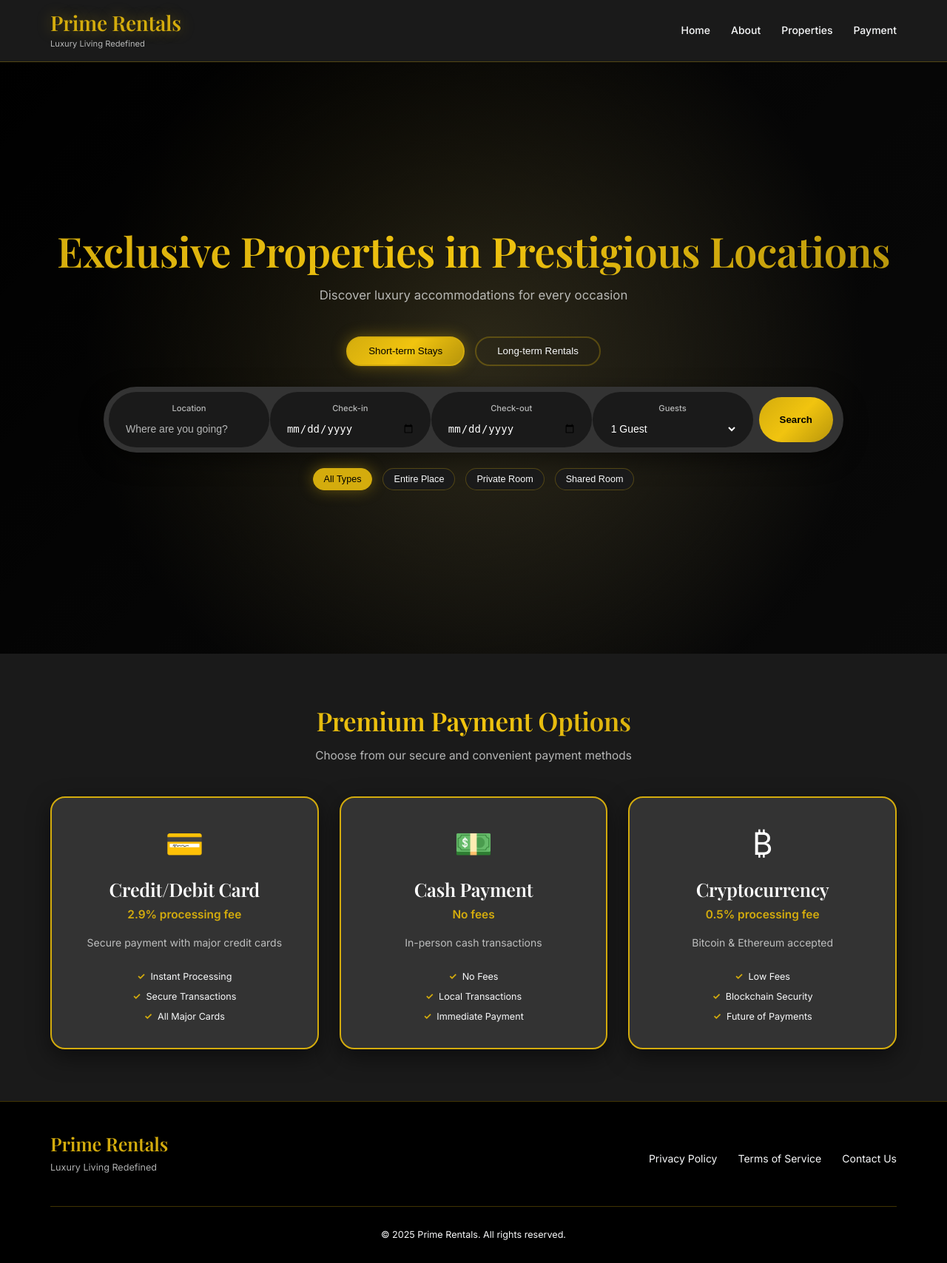
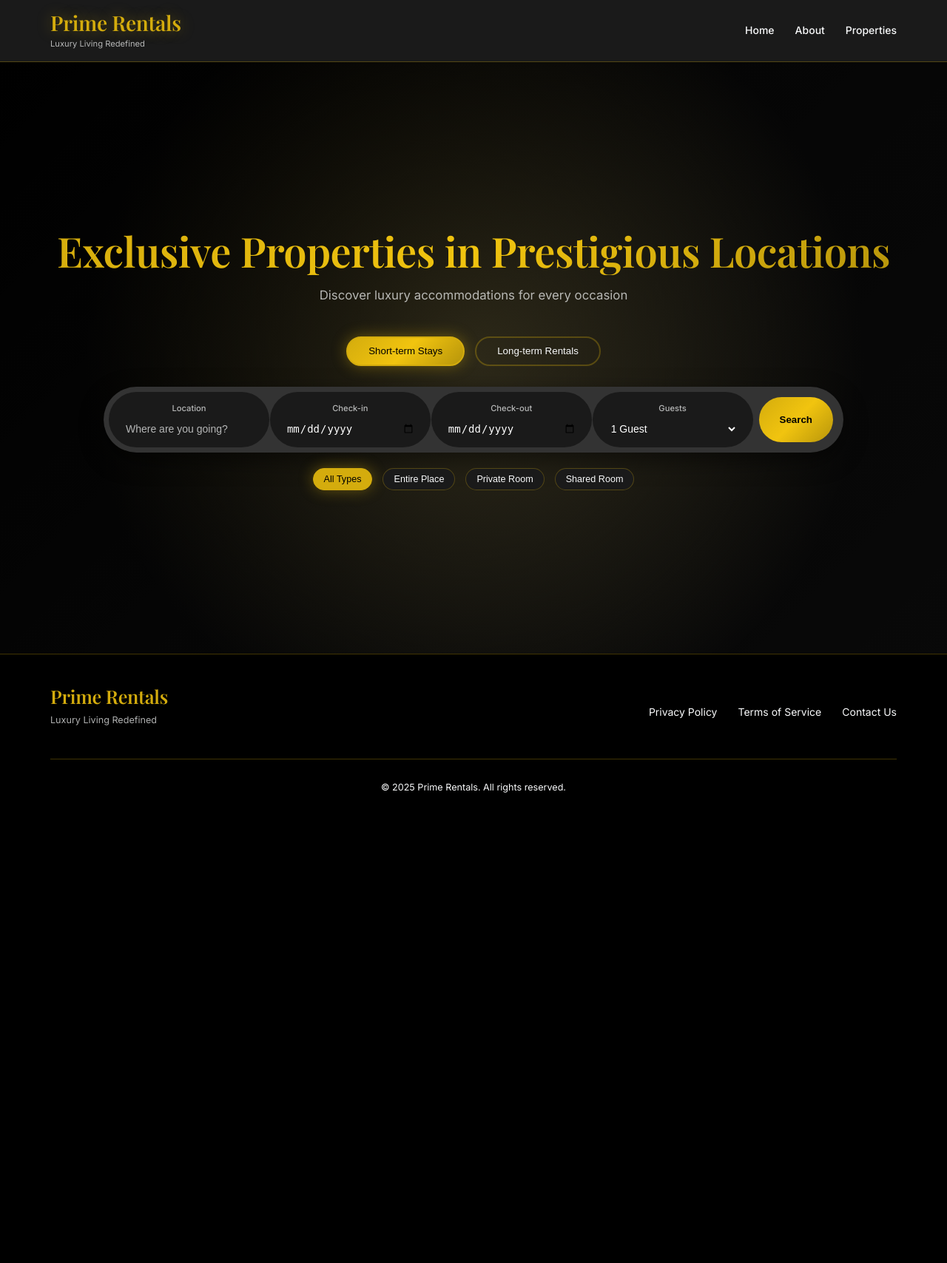
Before and after one commit to ryanyv/prime_rentals, a Django app: page / in a window 1280 px wide. Shown: the whole page at 74% size. After the commit the page ends 1072 px from the top, so only its background shows below. Run offline with Django 5.2, Linux system fonts and the light colour scheme.

Commit message:
Remove payment section from luxury home

```diff
--- a/templates/luxury_about.html
+++ b/templates/luxury_about.html
@@ -21,7 +21,6 @@
                     <a href="{% url 'rentals:home' %}#hero" class="nav__link">Home</a>
                     <a href="{% url 'rentals:luxury_about' %}" class="nav__link">About</a>
                     <a href="{% url 'rentals:luxury_properties' %}" class="nav__link">Properties</a>
-                    <a href="{% url 'rentals:home' %}#payment" class="nav__link">Payment</a>
                 </nav>
             </div>
         </div>
--- a/templates/luxury_home.html
+++ b/templates/luxury_home.html
@@ -21,7 +21,6 @@
                     <a href="#hero" class="nav__link">Home</a>
                     <a href="{% url 'rentals:luxury_about' %}" class="nav__link">About</a>
                     <a href="{% url 'rentals:luxury_properties' %}" class="nav__link">Properties</a>
-                    <a href="#payment" class="nav__link">Payment</a>
                 </nav>
             </div>
         </div>
@@ -115,48 +114,6 @@
         </div>
     </section>
 
-    <!-- Payment Section -->
-    <section id="payment" class="payment">
-        <div class="container">
-            <h2 class="section-title">Premium Payment Options</h2>
-            <p class="section-subtitle">Choose from our secure and convenient payment methods</p>
-            <div class="payment-grid">
-                <div class="payment-card">
-                    <div class="payment-icon">💳</div>
-                    <h3 class="payment-title">Credit/Debit Card</h3>
-                    <p class="payment-fee">2.9% processing fee</p>
-                    <p class="payment-description">Secure payment with major credit cards</p>
-                    <ul class="payment-features">
-                        <li>Instant Processing</li>
-                        <li>Secure Transactions</li>
-                        <li>All Major Cards</li>
-                    </ul>
-                </div>
-                <div class="payment-card">
-                    <div class="payment-icon">💵</div>
-                    <h3 class="payment-title">Cash Payment</h3>
-                    <p class="payment-fee">No fees</p>
-                    <p class="payment-description">In-person cash transactions</p>
-                    <ul class="payment-features">
-                        <li>No Fees</li>
-                        <li>Local Transactions</li>
-                        <li>Immediate Payment</li>
-                    </ul>
-                </div>
-                <div class="payment-card">
-                    <div class="payment-icon">₿</div>
-                    <h3 class="payment-title">Cryptocurrency</h3>
-                    <p class="payment-fee">0.5% processing fee</p>
-                    <p class="payment-description">Bitcoin & Ethereum accepted</p>
-                    <ul class="payment-features">
-                        <li>Low Fees</li>
-                        <li>Blockchain Security</li>
-                        <li>Future of Payments</li>
-                    </ul>
-                </div>
-            </div>
-        </div>
-    </section>
 
     <!-- Footer -->
     <footer class="footer">
--- a/templates/luxury_properties.html
+++ b/templates/luxury_properties.html
@@ -21,7 +21,6 @@
                     <a href="{% url 'rentals:home' %}#hero" class="nav__link">Home</a>
                     <a href="{% url 'rentals:luxury_about' %}" class="nav__link">About</a>
                     <a href="{% url 'rentals:luxury_properties' %}" class="nav__link">Properties</a>
-                    <a href="{% url 'rentals:home' %}#payment" class="nav__link">Payment</a>
                 </nav>
             </div>
         </div>
```
